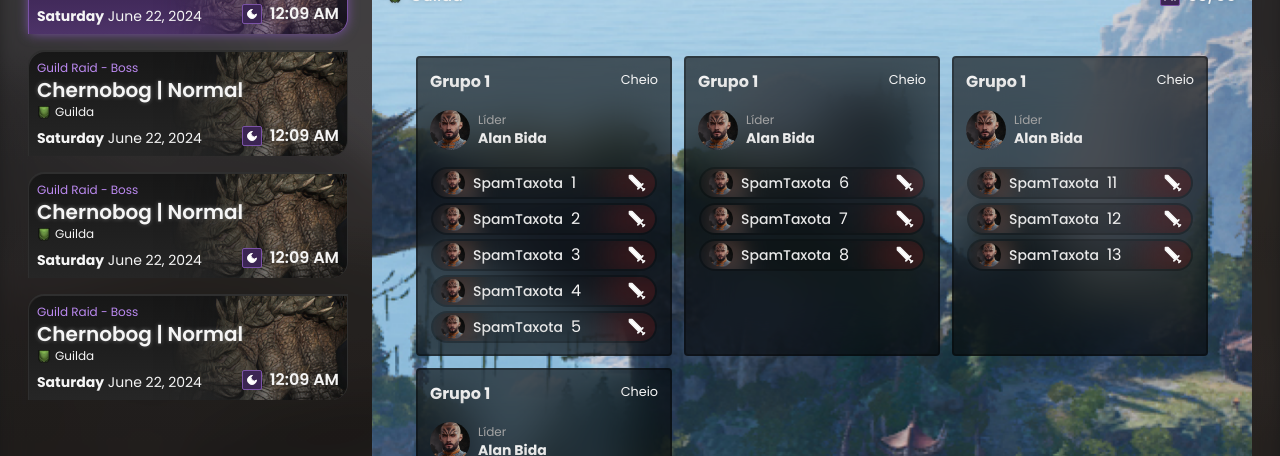
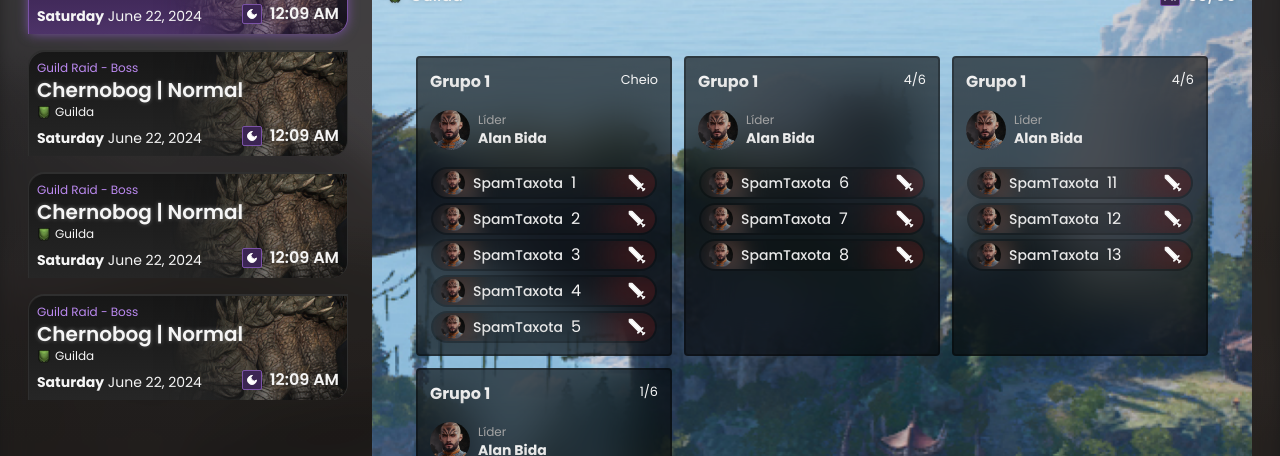
Before and after one commit to HenriqueFLTorres/death-wish-guild, a Next.js app: page /grupos/1 in a window 1280 px wide. Shown: the part 224-680 px from the top of the page. Built offline with nearby package versions, Linux system fonts and the light colour scheme.

Commit message:
fix - groups card member count

```diff
--- a/src/app/grupos/[id]/_components/GroupCard.tsx
+++ b/src/app/grupos/[id]/_components/GroupCard.tsx
@@ -1,3 +1,4 @@
+import { Avatar, AvatarImage } from "@/components/ui/avatar"
 import type { UniqueIdentifier } from "@dnd-kit/core"
 import {
   SortableContext,
@@ -8,7 +9,6 @@ import { CSS } from "@dnd-kit/utilities"
 import type { CSSProperties } from "react"
 import { Items } from "../page"
 import { PlayerListItem } from "./PlayerListItem"
-import { Avatar, AvatarImage } from "@/components/ui/avatar"
 
 interface SortableItemProps {
   id: UniqueIdentifier
@@ -53,7 +53,7 @@ interface GroupCardProps {
 function GroupCard(props: GroupCardProps) {
   const { hasMe = false, containerItems, containerId, REFERENCE_ITEMS } = props
 
-  const membersInGroup = 6
+  const membersInGroup = REFERENCE_ITEMS[containerId].filter(Boolean).length + 1
 
   return (
     <li
```
